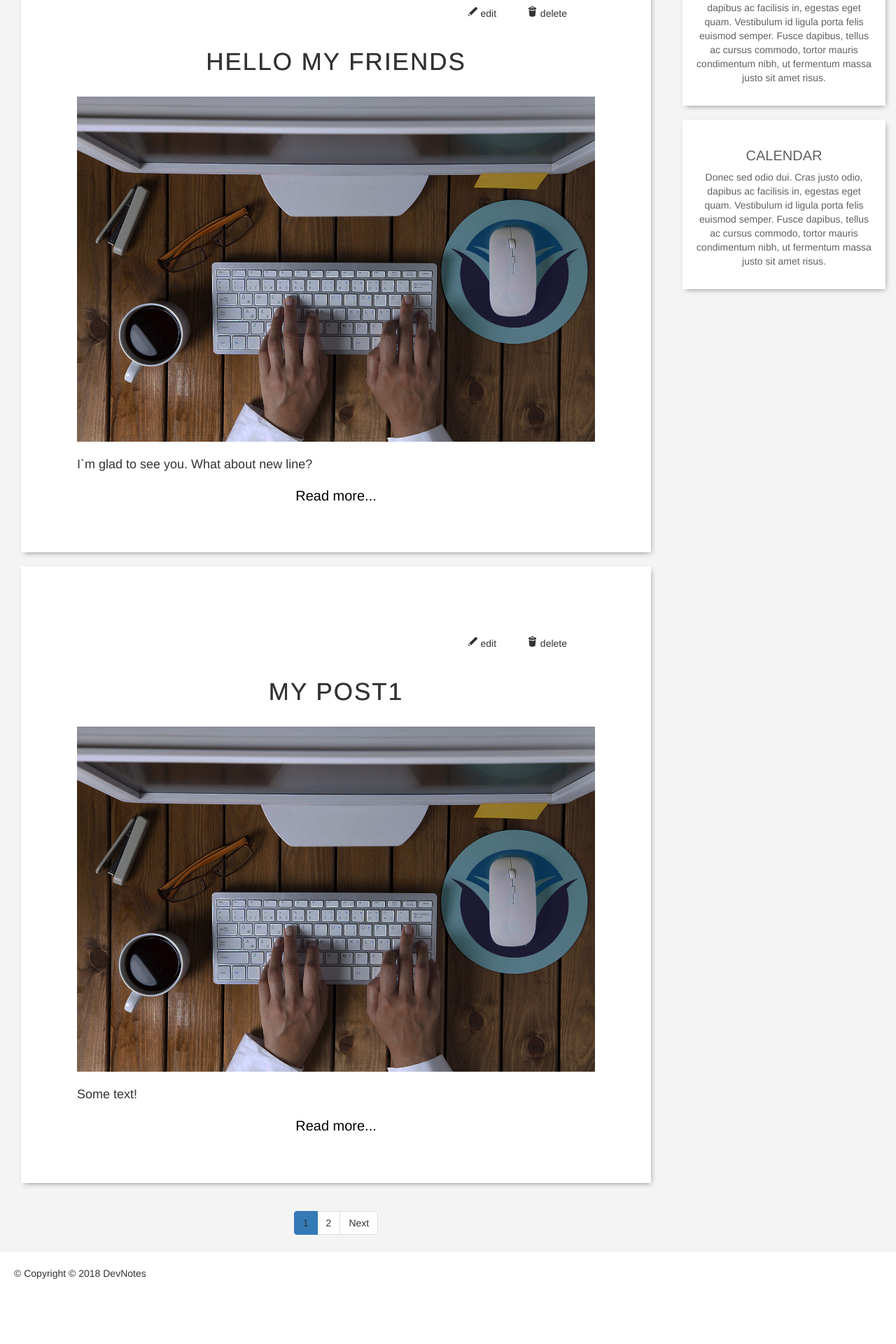
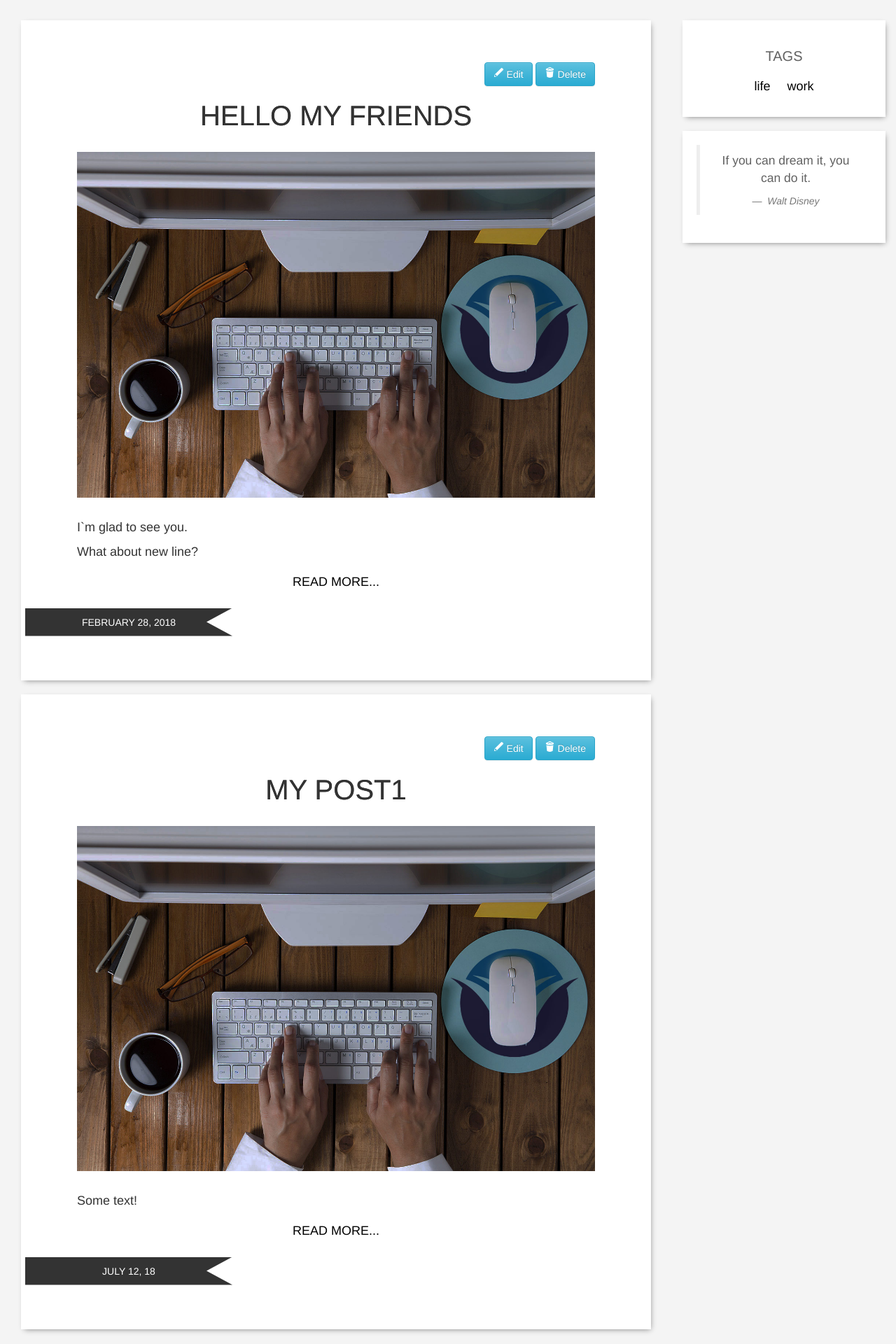
Before and after one commit to HelenShy/Flask_BlogSite, a Flask app: page / in a window 1280 px wide. Shown: the part 801-2721 px from the top of the page at 70% size. Before the commit the page ends 2628 px from the top, so only its background shows below. Run offline with Flask 2, Linux system fonts and the light colour scheme; a user stored in the database is signed in; data comes from the database, SQL or seed files in the repository; both versions use the stored data as it was after the commit; some libraries are stand-ins or nearby versions.

Commit message:
Navigation by tag was added

```diff
--- a/my_blog/blueprints/blog/models.py
+++ b/my_blog/blueprints/blog/models.py
@@ -1,5 +1,13 @@
-from  my_blog.app import  db
+from my_blog.app import  db
 from sqlalchemy import desc
+from flask import Markup
+from markdown import markdown
+from datetime import tzinfo, timedelta, datetime
+
+tags = db.Table('blogpost_tag',
+                db.Column('tag_id', db.Integer, db.ForeignKey('tag.id')),
+                db.Column('blogpost_id', db.Integer, db.ForeignKey('blog_post.id'))
+)
 
 class BlogPost(db.Model):
     id = db.Column(db.Integer, primary_key=True)
@@ -7,8 +15,9 @@ class BlogPost(db.Model):
     date = db.Column(db.DateTime)
     content = db.Column(db.String)
     imagePath = db.Column(db.String)
-    # published = db.Column(db.Boolean)
-    # _tags = db.relationship('Tag', secondary ='tags', lazy ='joined', backref=db.backref('BlogPost', lazy='dynamic'))
+    published = db.Column(db.Boolean)
+    _tags = db.relationship('Tag', secondary =tags, lazy ='joined', backref=db.backref('BlogPost', lazy='dynamic'))
+    # comments = db.relationship('Comment', backref = 'blogpost', lazy = 'dynamic')
 
     def __repr__(self):
         return "<User(title='{%s}', date='{%s}', content='{%s[:100]}', imagePath ='{}')>".format(
@@ -24,8 +33,60 @@ class BlogPost(db.Model):
         blogposts = BlogPost.query.order_by(desc(BlogPost.id)).paginate(pagenum, 2 ,error_out=False)
         return blogposts
 
+    def markup_content(self):
+        return Markup(markdown(self.content))
 
-# class Tag(db.Model):
+    def intro_content(self):
+        return self.markup_content()[:100]
+
+    def formated_date(self):
+        return "{0:%B %d, %Y}".format(self.date).upper()
+
+    @property
+    def tags(self):
+        return ",".join([tag.name for tag in self._tags])
+
+    @tags.setter
+    def tags(self, string):
+        if string:
+            self._tags = [Tag.get_or_create(tag) for tag in string.split(',')]
+        else:
+            self._tags = []
+
+
+class Tag(db.Model):
+    id = db.Column(db.Integer, primary_key=True)
+    name = db.Column(db.String(128))
+
+    @property
+    def blogposts(self):
+        return self.BlogPost.paginate(1, 2 ,error_out=False)
+
+    @staticmethod
+    def get_or_create(name):
+        try:
+            return Tag.query.filter_by(name=name).one()
+        except:
+            return Tag(name=name)
+
+    @staticmethod
+    def all():
+        return Tag.query.all()
+
+    def __repr__(self):
+        return self.name
+
+
+# class Comment(db.Model):
 #     id = db.Column(db.Integer, primary_key=True)
-#     name = db.Column(db.String(128))
-#     posts = db.relationship()
+#     sender = db.Column(db.String(128))
+#     date = db.Column(db.DateTime)
+#     content = db.Column(db.String(516))
+#     blogpost_id = db.Column('blogpost_id', db.Integer, db.ForeignKey(blogpost.id))
+#     level = db.Column(db.Integer)
+    #
+    # def markup_content(self):
+    #     return Markup(markdown(self.content))
+    #
+    # def formated_date(self):
+    #     return "{0:%B %d, %Y}".format(self.date).upper()
--- a/my_blog/blueprints/main/templates/blog.html
+++ b/my_blog/blueprints/main/templates/blog.html
@@ -1,8 +1,6 @@
 {% from "pagination_macros.html" import pagination %}
 
 {% if  blogposts.total > 0 %}
-
-
 {% for blogpost in blogposts.items %}
 
 {% with blogpost = blogpost %}
@@ -15,6 +13,7 @@
 No posts yet.
 {% endif %}
 
+
 <nav class="Page_navigation" aria-label="Page navigation">
 {{ pagination(blogposts) }}
 </nav>
--- a/my_blog/blueprints/main/templates/blogpost-intro.html
+++ b/my_blog/blueprints/main/templates/blogpost-intro.html
@@ -1,25 +1,31 @@
 <div class="card blogpost-intro container" >
   {% if current_user.is_authenticated %}
  <div class="edit-panel">
-     <a href="{{url_for('blog.edit', post_id=blogpost.id)}}">
+     <a href="{{url_for('blog.edit', post_id=blogpost.id)}}" type="button" class="btn btn-info">
        <svg class="icon">
          <use xlink:href="{{ url_for('static', filename='img/sprite.svg#icon-edit') | replace('%23', '#')}}"></use>
-       </svg> edit
+       </svg> Edit
      </a>
-     <a href="#" data-toggle="modal" data-target="#deleteModal" >
+     <a href="#" data-toggle="modal" data-target="#deleteModal" type="button" class="btn btn-info">
        <svg class="icon">
          <use xlink:href="{{ url_for('static', filename='img/sprite.svg#icon-trash') | replace('%23', '#')}}"></use>
-       </svg> delete
+       </svg> Delete
      </a>
+     <br>
  </div>
 
 {% include "delete_confirm.html"%}
+ {% endif %}
 
- {% endif %}
   <div class="card-block blogpost-intro__content">
     <h4 class="card-title"><a class="blogpost-intro__title" href="{{url_for('blog.read', post_title=blogpost.title)}}">{{blogpost.title}}</a></h4>
     <img class="card-img-top blogpost-intro__picture" src="{{url_for('static', filename=blogpost.imagePath)}}" alt="Blogpost background image">
-    <p class="card-text blogpost-intro__text">{{blogpost.content}}</p>
-    <a href="{{url_for('blog.read', post_title=blogpost.title)}}" class="btn blogpost-intro__link">Read more...</a>
-  </div>
+    <div class="blogpost-intro__text">
+      <p class="card-text">{{blogpost.intro_content()}}</p>
+    </div>
+    <a href="{{url_for('blog.read', post_title=blogpost.title)}}" class="btn blogpost-intro__link">READ MORE...</a>
+    <div class="blogpost-intro__date">
+    <div class="blogpost-intro__date-value"><p>{{blogpost.formated_date()}}</p></div>
+    </div>
+    </div>
 </div>
--- a/my_blog/blueprints/main/views.py
+++ b/my_blog/blueprints/main/views.py
@@ -1,7 +1,7 @@
 from flask import Blueprint, render_template
 from flask_login import login_required, current_user
 
-from my_blog.blueprints.blog.models import BlogPost
+from my_blog.blueprints.blog.models import BlogPost, Tag
 
 main = Blueprint('main', __name__, template_folder='templates')
 
@@ -11,7 +11,7 @@ def index():
 	"""
 	Generate main web page
 	"""
-	return render_template('home.html', blogposts = BlogPost.blogposts_page(1), pagenum = 1)
+	return render_template('home.html', blogposts = BlogPost.blogposts_page(1), pagenum = 1, tags = Tag.all())
 
 
 @main.route('/page/<pagenum>')
@@ -19,7 +19,7 @@ def page(pagenum):
 	"""
 	Generate selected page of the blog archive
 	"""
-	return render_template('home.html', blogposts = BlogPost.blogposts_page(int(pagenum)), pagenum=pagenum)
+	return render_template('home.html', blogposts = BlogPost.blogposts_page(int(pagenum)), pagenum=pagenum, tags = Tag.all())
 
 
 @main.app_errorhandler(403)
--- a/my_blog/static/css/main.css
+++ b/my_blog/static/css/main.css
@@ -5,7 +5,7 @@ html{
 body{
   background:#F4F4F4;
   margin:0;
-
+  font-family:  Oswald, "Helvetica Neue", Arial, Helvetica, Verdana, sans-serif;
 }
 
 .container{
@@ -171,12 +170,14 @@ header{
 
 .blogpost-intro{
   padding: 6rem 8rem;
+  position: relative;
+  overflow: hidden;
 }
 
 .blogpost-intro__title{
   text-transform: uppercase;
-  font-size:3.5rem;
-  letter-spacing: 2px;
+  font-size:4rem;
+  letter-spacing: 0px;
   text-align: center;
   margin:3rem 0rem 0rem;
 }
@@ -203,7 +204,7 @@ header{
 
 .blogpost-intro__link{
   color: black;
-  font-size: 2rem;
+  font-size: 1.8rem;
 }
 
 .blogpost-intro__link:hover{
@@ -217,6 +218,33 @@ header{
 }
 
 
+.blogpost-intro__date{
+  position: relative;
+  width: 100%;
+  height:6rem;
+}
+
+
+.blogpost-intro__date-value{
+  position: absolute;
+  left:-10%;
+  bottom: 5%;
+  height:4rem;
+  width: 100%;
+  background: #333333;
+  overflow: hidden;
+  clip-path:polygon(0 0, 40% 0, 35% 50%, 40% 100%, 0 100%);
+  color: white;
+}
+
+.blogpost-intro__date-value p{
+    margin: 0;
+    position: absolute;
+    top: 50%;
+    left: 20%;
+    transform: translate(-50%, -50%);
+}
+
 .Page_navigation{
   text-align: center;
 }
@@ -228,25 +256,13 @@ header{
 
 .edit-panel{
   display:block;
-  margin: 2rem;
+  margin-bottom: 2rem;
   text-align: right;
   transition: all 0.2s;
 
 }
 
-.edit-panel >*{
-  display: inline-block;
-  padding:2rem;
-  text-align: right;
-  color: inherit;
 
-}
-
-.edit-panel >*:hover{
-  text-decoration: none;
-  color: light-blue;
-  transform: scale3D(1.1, 1.1, 1.1);
-}
 
 .icon{
   fill: currentColor;
@@ -267,10 +283,44 @@ header{
   text-align: center;
 }
 
+.tags .tag{
+  display: inline-block;
+  padding: 1rem;
+}
 
+
+.tags .tag:hover{
+  color:inherit;
+  transform: scale(1.2);
+}
+
+
+.tags a{
+  color: black;
+  font-size: 1.8rem;
+}
+
+.tags a:hover, .tags a:active{
+  color: black;
+  text-decoration: none;
+}
 /* ==========================================================================
    Blogpost custom styles
    ========================================================================== */
+
+.tag-
+{
+  background:  #888888;
+  color:#333;
+  padding: 1rem;
+  font-size:4rem;
+  text-align: center;
+  text-transform: capitalize;
+}
+
+.tag-header h1{
+  font-size:3rem;
+}
 
  .blogpost__header{
    max-height: 60vh;
--- a/my_blog/templates/base.html
+++ b/my_blog/templates/base.html
@@ -79,11 +79,18 @@
               <div class="sidebar">
                 <div class="tags container">
                   <h2>TAGS</h2>
-                  <p>Donec sed odio dui. Cras justo odio, dapibus ac facilisis in, egestas eget quam. Vestibulum id ligula porta felis euismod semper. Fusce dapibus, tellus ac cursus commodo, tortor mauris condimentum nibh, ut fermentum massa justo sit amet risus.</p>
+                  {% if tags %}
+                    {% for tag in tags %}
+                    <div class="tag"><a href="{{url_for('blog.tag', name=tag.name)}}">{{tag}}</a></div>
+                    {% endfor %}
+                  {% endif %}
+
                 </div>
-                <div class="calendar container">
-                  <h2>CALENDAR</h2>
-                  <p>Donec sed odio dui. Cras justo odio, dapibus ac facilisis in, egestas eget quam. Vestibulum id ligula porta felis euismod semper. Fusce dapibus, tellus ac cursus commodo, tortor mauris condimentum nibh, ut fermentum massa justo sit amet risus.</p>
+                <div class="blockquote container">
+                  <blockquote>
+                    <p>If you can dream it, you can do it.</p>
+                    <footer> <cite title="Source Title">Walt Disney</cite></footer>
+                  </blockquote>
                 </div>
               </div>
             {% endblock %}
@@ -94,7 +101,9 @@
 
     </div> <!-- /container -->
     <footer class="footer">
+      <div class="Copyright">
       <p>&copy; Copyright © 2018 DevNotes</p>
+      <div>
     </footer>
 
         <script src="//ajax.googleapis.com/ajax/libs/jquery/1.11.2/jquery.min.js"></script>
```
Also changed, not shown: other parts of my_blog/static/css/main.css (+52 -16 lines), migrations/versions/cbd544639086_.py (added, +41 -0 lines), my_blog/blueprints/blog/forms.py (+8 -1 lines), my_blog/blueprints/blog/templates/comment_form.html (added, +21 -0 lines), my_blog/blueprints/blog/templates/edit.html (+11 -0 lines), my_blog/blueprints/blog/templates/read.html (+43 -7 lines), my_blog/blueprints/blog/templates/tag.html (added, +22 -0 lines), my_blog/blueprints/blog/views.py (+31 -2 lines), my_blog.db, my_blog/static/img/sprite.svg.
